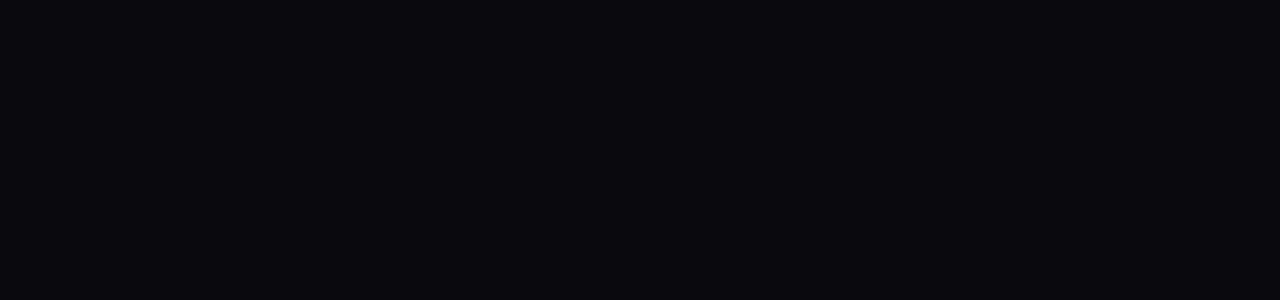
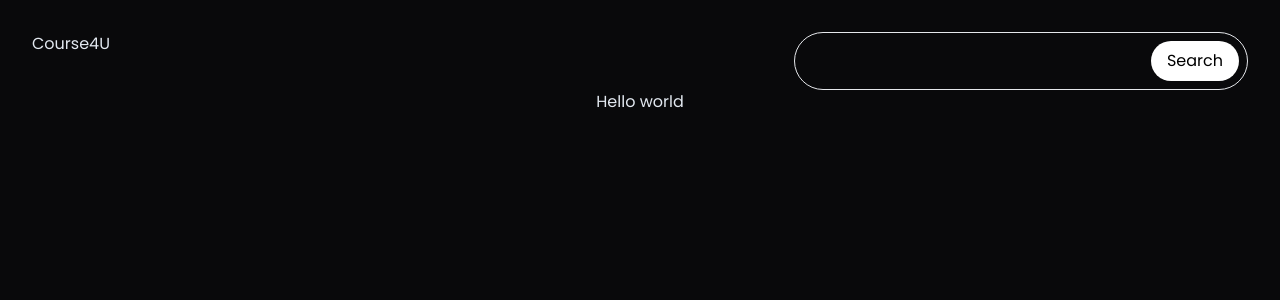
Before and after one commit to Sahil25061999/alemeno_assignment, a React (Vite) app: page / in a window 1280 px wide. Shown: the top 300 px of the page. Built offline with nearby package versions, Linux system fonts and the light colour scheme.

Commit message:
feat: navbar

```diff
--- a/src/App.tsx
+++ b/src/App.tsx
@@ -1,11 +1,14 @@
 import "./App.css";
 import { Routes, Route } from "react-router-dom";
 import { Home } from "./pages/index.pages";
+import { Layout } from "./components/index.component";
 function App() {
   return (
     <>
       <Routes>
-        <Route path="/" element={<Home/>}/>
+        <Route path="/" element={<Layout />}>
+          <Route index element={<Home />} />
+        </Route>
       </Routes>
     </>
   );
--- a/src/components/Layout/Layout.tsx
+++ b/src/components/Layout/Layout.tsx
@@ -1,8 +1,10 @@
 import { Outlet } from "react-router-dom";
+import { Navbar } from "../index.component";
 export const Layout = () => {
   return (
-    <main>
+    <div>
+      <Navbar />
       <Outlet />
-    </main>
+    </div>
   );
 };
--- a/src/components/Navbar/Navbar.tsx
+++ b/src/components/Navbar/Navbar.tsx
@@ -1,11 +1,14 @@
 export const Navbar = () => {
   return (
-    <nav>
-      <div>
-        <img src="" alt="logo" className="logo" />
+    <nav className="flex flex-row justify-between">
+      <div className=" flex flex-row">
+        {/* <img src="" alt="logo" className="logo" /> */}
         <p>Course4U</p>
       </div>
-      <div className="search__container"></div>
+      <div className="search__container  border rounded-full p-2">
+        <input className="bg-transparent outline-none px-4" type="text" name="searh" id="search" />
+        <button className="  bg-white rounded-full px-4 py-2 text-black">Search</button>
+      </div>
     </nav>
   );
 };
--- a/src/pages/Home.tsx
+++ b/src/pages/Home.tsx
@@ -1,3 +1,5 @@
 export const Home = ()=>{
-  return <main></main>
+  return <main>
+    <h1>Hello world</h1>
+  </main>
 }
```
